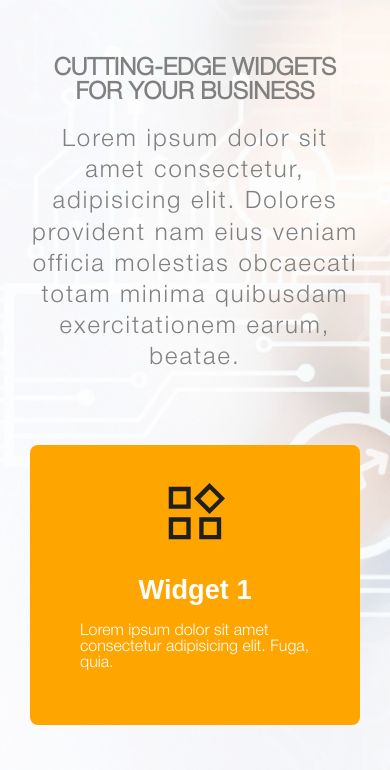
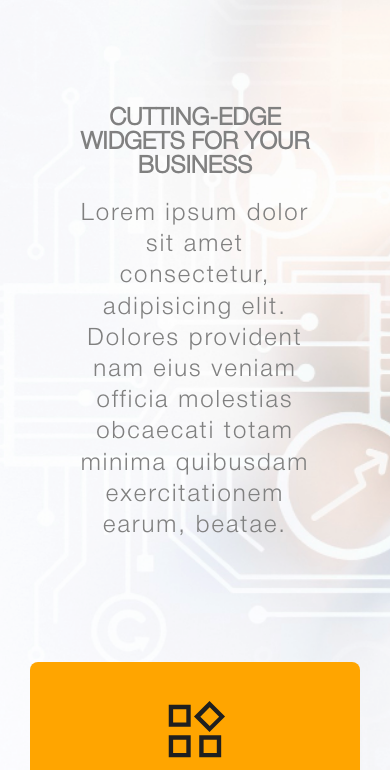
Before and after one commit to ash-js/Public-site, a plain HTML site: page index.html in a window 390 px wide. Shown: the part 65-835 px from the top of the page. Drawn offline with Linux system fonts and the light colour scheme.

Commit message:
Update style.css

```diff
--- a/style.css
+++ b/style.css
@@ -66,11 +66,11 @@ a {
 }
 
 .heroText {
-    padding: 100px 580px 80px 30px;
+    padding: 50px 280px 80px 20px;
 }
 
 .heroSection h1 {
-    font-size: 3rem;
+    font-size: 2.5rem;
     text-transform: uppercase;
     line-height: 1em;
     max-width: 800px;
@@ -78,7 +78,7 @@ a {
 }
 
 .heroSection p {
-    font-size: 2em;
+    font-size: 1.5em;
     line-height: 1em;
     margin: 20px 0;
     max-width: 700px;
@@ -184,7 +184,7 @@ footer a img {
     }
 
     .heroText {
-        padding: 100px;
+        padding: 50px 200px 80px 20px;
     }
 
     .heroSection h1 {
@@ -227,7 +227,7 @@ footer a img {
     }
 
     .heroText {
-        padding: 30px;
+        padding: 80px;
     }
 
     .widgets {
```
